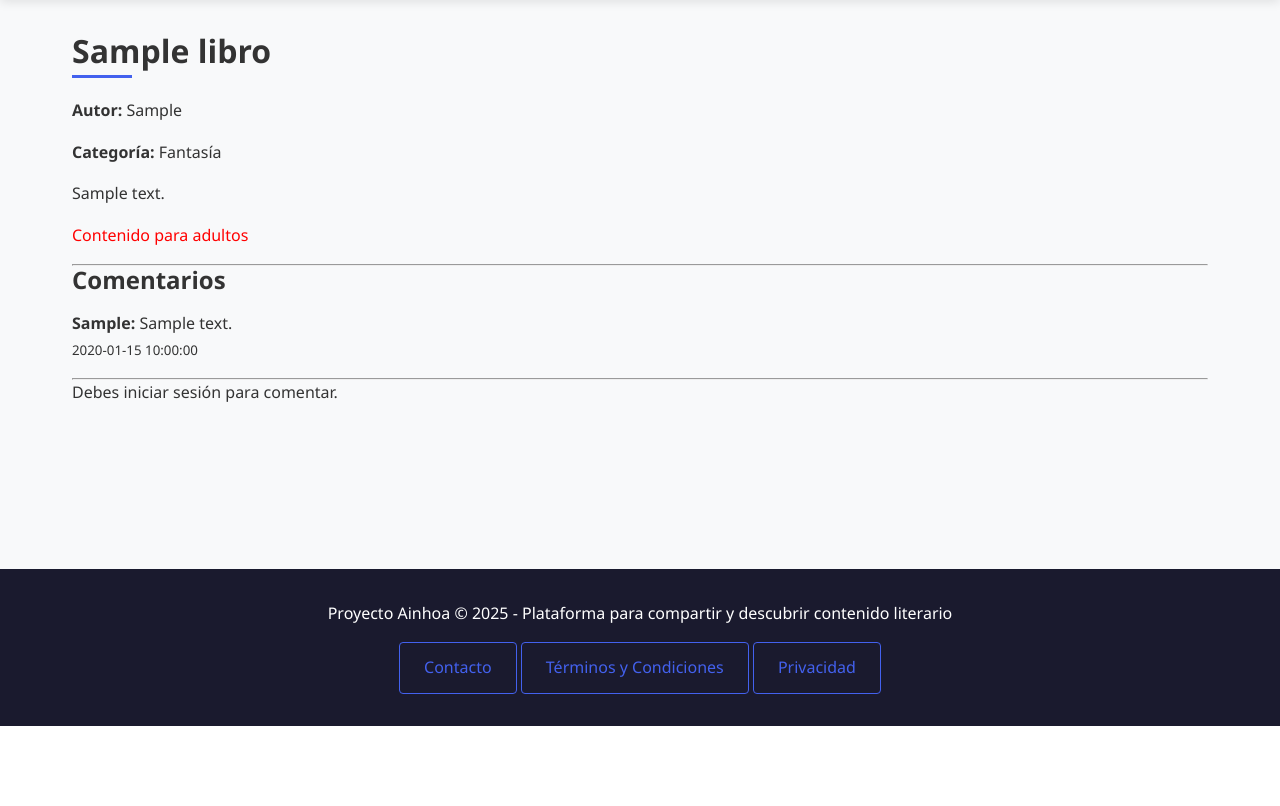
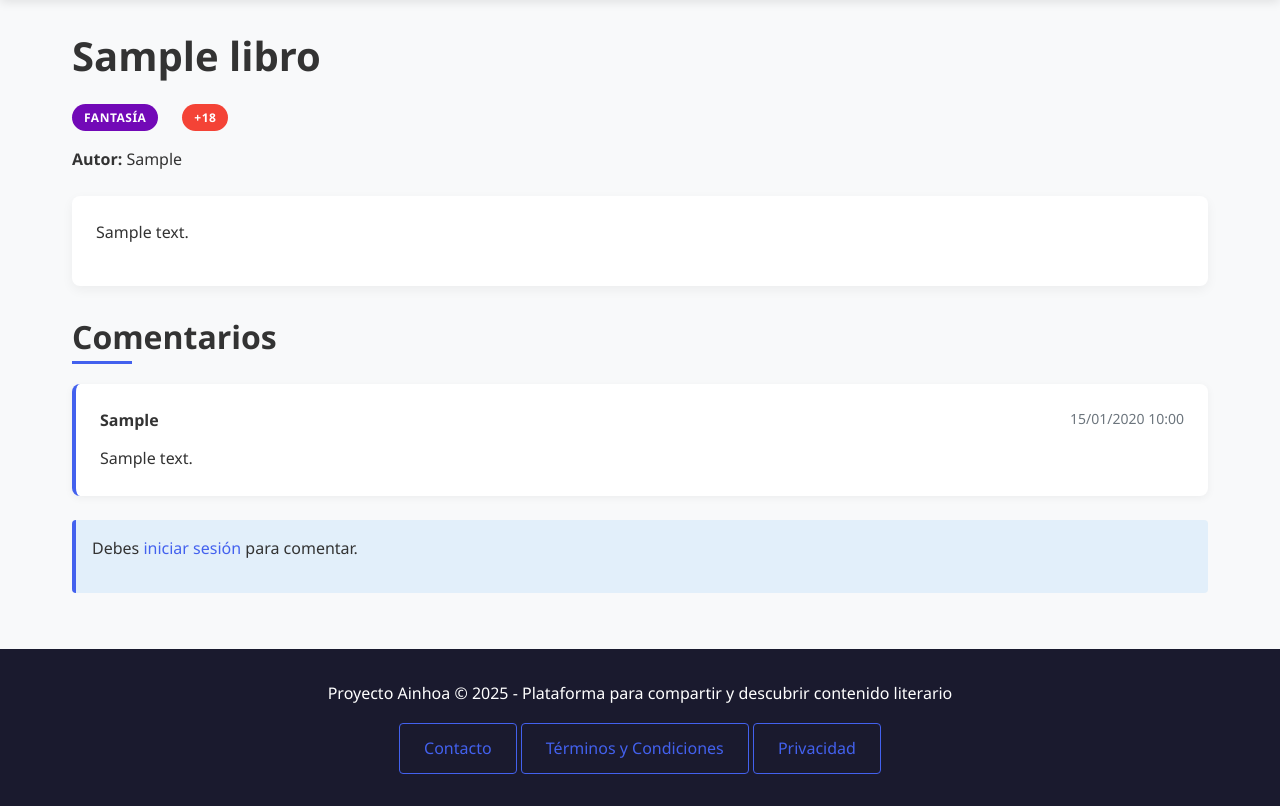
Before and after one commit to whereisnhoa/InkverseProyectoDAW, a PHP site: page /public/obra.php?id=1&tipo=libro in a window 1280 px wide. Shown: the part 74-880 px from the top of the page. Before the commit the page ends 800 px from the top, so only its background shows below. Run offline with PHP 8.4, Linux system fonts and the light colour scheme; data comes from the database, SQL or seed files in the repository; tables that the repository leaves empty hold one stand-in row (values such as "Sample post").

Commit message:
cambios para la mejora del diseño de los archivos

```diff
--- a/public/obra.php
+++ b/public/obra.php
@@ -4,7 +4,7 @@ include '../includes/conexion.php';
 include '../includes/header.php';
 
 if (!isset($_GET['id']) || !isset($_GET['tipo'])) {
-    echo "<p>Obra no especificada correctamente.</p>";
+    echo '<div class="alerta alerta-error">Obra no especificada correctamente.</div>';
     include '../includes/footer.php';
     exit();
 }
@@ -27,23 +27,32 @@ $stmt->execute();
 $obra = $stmt->get_result()->fetch_assoc();
 
 if (!$obra) {
-    echo "<p>Obra no encontrada.</p>";
+    echo '<div class="alerta alerta-error">Obra no encontrada.</div>';
     include '../includes/footer.php';
     exit();
 }
-
-// El resto del código para mostrar la obra
 ?>
 
-<h2><?= htmlspecialchars($obra['titulo']) ?></h2>
-<p><strong>Autor:</strong> <?= htmlspecialchars($obra['autor']) ?></p>
+<div class="mb-4">
+  <h1><?= htmlspecialchars($obra['titulo']) ?></h1>
+
+  <div class="flex gap-2 mb-2">
     <?php if ($tipo_contenido === 'libro' && isset($obra['categoria'])): ?>
-    <p><strong>Categoría:</strong> <?= htmlspecialchars($obra['categoria']) ?></p>
+      <span class="badge badge-categoria"><?= htmlspecialchars($obra['categoria']) ?></span>
     <?php endif; ?>
+
+    <?php if ($obra['publico_adulto']): ?>
+      <span class="badge badge-adulto">+18</span>
+    <?php endif; ?>
+  </div>
+
+  <p class="mb-3"><strong>Autor:</strong> <?= htmlspecialchars($obra['autor']) ?></p>
+
+  <div class="obra-card mb-4">
+    <div class="obra-card-body">
       <p><?= nl2br(htmlspecialchars($obra['descripcion'])) ?></p>
-<?php if ($obra['publico_adulto']): ?>
-    <p style='color:red;'>Contenido para adultos</p>
-<?php endif; ?>
+    </div>
+  </div>
 
   <!-- Favoritos -->
   <?php
@@ -57,23 +66,21 @@ if (isset($_SESSION['usuario_id'])):
       $ya_favorito = $check->num_rows > 0;
   ?>
 
-<form action="../controllers/procesar-favorito.php" method="POST" style="margin: 15px 0;">
+  <form action="../controllers/procesar-favorito.php" method="POST" class="mb-4">
       <input type="hidden" name="contenido_id" value="<?= $contenido_id ?>">
       <input type="hidden" name="tipo_contenido" value="<?= $tipo_contenido ?>">
       <?php if ($ya_favorito): ?>
           <input type="hidden" name="accion" value="quitar">
-        <button type="submit">❌ Quitar de favoritos</button>
+          <button type="submit" class="btn btn-danger"><i class="fas fa-heart-broken"></i> Quitar de favoritos</button>
       <?php else: ?>
           <input type="hidden" name="accion" value="agregar">
-        <button type="submit">❤️ Añadir a favoritos</button>
+          <button type="submit" class="btn"><i class="fas fa-heart"></i> Añadir a favoritos</button>
       <?php endif; ?>
   </form>
+  <?php endif; ?>
+</div>
 
-<?php endif; ?>
-
-<hr>
-
-<h3>Comentarios</h3>
+<h2>Comentarios</h2>
 
 <?php
 // Mostrar comentarios
@@ -90,23 +97,33 @@ $resultado_com = $stmt_com->get_result();
 if ($resultado_com->num_rows > 0):
     while ($comentario = $resultado_com->fetch_assoc()):
 ?>
-    <p><strong><?= htmlspecialchars($comentario['usuario']) ?>:</strong> <?= nl2br(htmlspecialchars($comentario['contenido'])) ?> <br>
-    <small><?= $comentario['fecha'] ?></small></p>
-    <hr>
+    <div class="comentario">
+      <div class="comentario-header">
+        <span class="comentario-autor"><?= htmlspecialchars($comentario['usuario']) ?></span>
+        <span class="comentario-fecha"><?= date('d/m/Y H:i', strtotime($comentario['fecha'])) ?></span>
+      </div>
+      <p class="comentario-contenido"><?= nl2br(htmlspecialchars($comentario['contenido'])) ?></p>
+    </div>
 <?php endwhile; else: ?>
-    <p>Aún no hay comentarios.</p>
+    <p class="text-center mb-4">Aún no hay comentarios.</p>
 <?php endif; ?>
 
 <?php if (isset($_SESSION['usuario_id'])): ?>
-    <h4>Deja tu comentario:</h4>
+    <div class="mb-4">
+      <h3>Deja tu comentario</h3>
       <form action="../controllers/procesar-comentario.php" method="POST">
           <input type="hidden" name="contenido_id" value="<?= $contenido_id ?>">
           <input type="hidden" name="tipo_contenido" value="<?= $tipo_contenido ?>">
-        <textarea name="contenido" rows="4" cols="50" required></textarea><br>
-        <button type="submit">Comentar</button>
+          <div class="form-group">
+            <textarea name="contenido" rows="4" required placeholder="Escribe tu comentario aquí..."></textarea>
+          </div>
+          <button type="submit" class="btn"><i class="fas fa-comment"></i> Comentar</button>
       </form>
+    </div>
 <?php else: ?>
-    <p>Debes iniciar sesión para comentar.</p>
+    <div class="alerta alerta-info">
+      <p>Debes <a href="/public/login.php">iniciar sesión</a> para comentar.</p>
+    </div>
 <?php endif; ?>
 
 <?php include '../includes/footer.php'; ?>
```
Also changed, not shown: public/index.php (+31 -3 lines), public/login.php (+18 -18 lines). Lines whose indentation alone changed are shown as unchanged.
